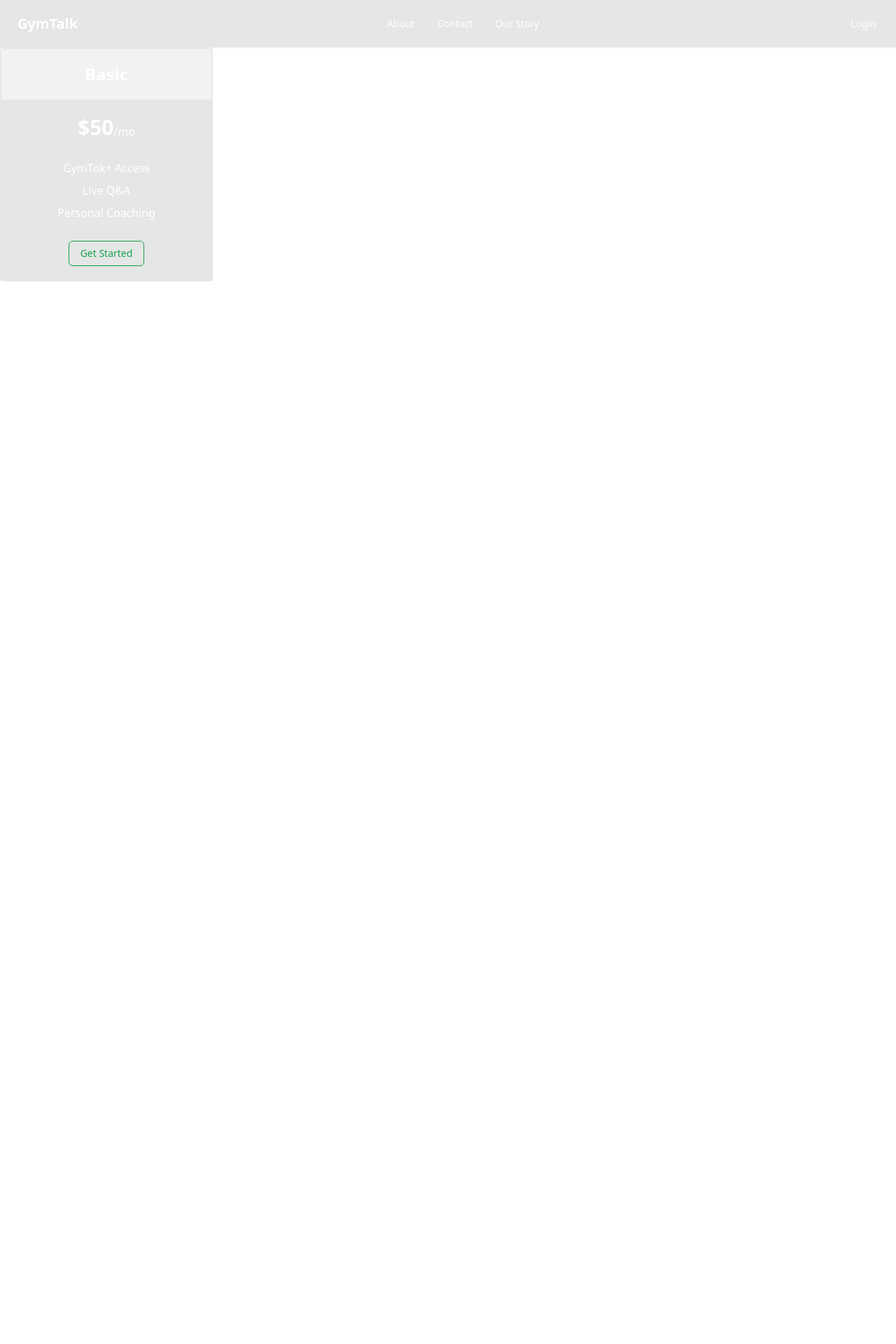
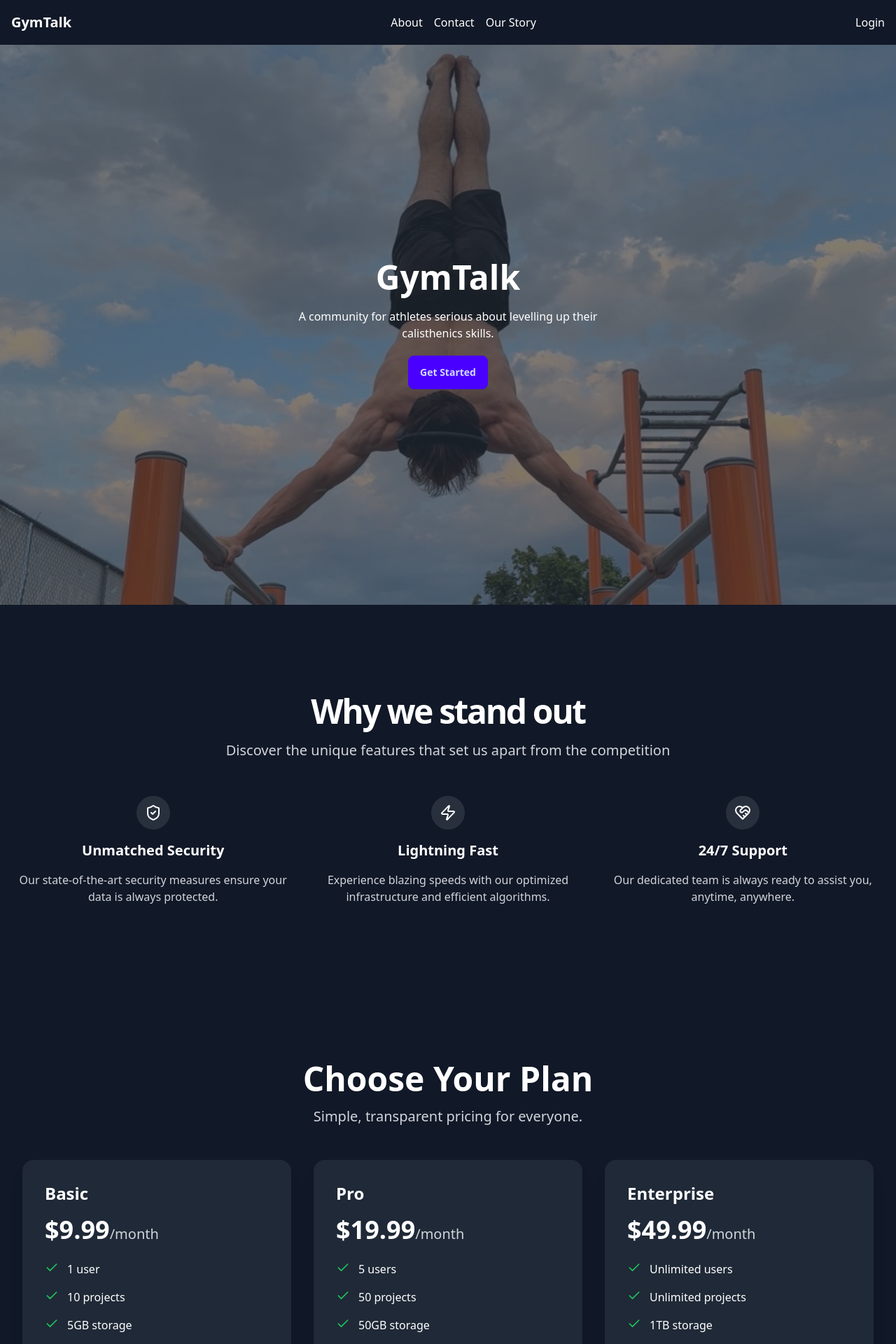
Before and after one commit to Eric0M/GymTalk, a Next.js app: page / in a window 1280 px wide. Shown: the top 1920 px of the page at 70% size. Before the commit the page ends 800 px from the top, so only its background shows below. Built offline with nearby package versions, Linux system fonts and the light colour scheme.

Commit message:
Creating new components and styling ui

```diff
--- a/app/components/header/header.tsx
+++ b/app/components/header/header.tsx
@@ -1,36 +1,94 @@
 "use client";
 
-import "@/app/components/header/header.css";
-import React from "react";
+import { useState, useEffect } from "react";
+import Link from "next/link";
+import { Menu, X } from "lucide-react";
 
-const Header = () => {
+export default function Header() {
+  const [isMenuOpen, setIsMenuOpen] = useState(false);
+
+  useEffect(() => {
+    const handleResize = () => {
+      if (window.innerWidth > 768 && isMenuOpen) {
+        setIsMenuOpen(false);
+      }
+    };
+
+    window.addEventListener("resize", handleResize);
+    return () => window.removeEventListener("resize", handleResize);
+  }, [isMenuOpen]);
+
   return (
-    <div className="navbar bg-base-300 flex-1 justify-center navbar text-white">
-      <div className="flex-none">
-        <a className="btn btn-ghost text-xl">GymTalk</a>
+    <header className="bg-gray-900 text-white">
+      <div className="container mx-auto px-4">
+        <div className="flex items-center justify-between h-16">
+          <div className="flex-shrink-0">
+            <Link href="/" className="text-xl font-bold">
+              GymTalk
+            </Link>
+          </div>
+          <nav className="hidden md:flex space-x-4">
+            <Link href="/about" className="hover:text-gray-300">
+              About
+            </Link>
+            <Link href="/contact" className="hover:text-gray-300">
+              Contact
+            </Link>
+            <Link href="/our-story" className="hover:text-gray-300">
+              Our Story
+            </Link>
+          </nav>
+          <div className="hidden md:block">
+            <Link href="/login" className="hover:text-gray-300">
+              Login
+            </Link>
+          </div>
+          <div className="md:hidden">
+            <button
+              onClick={() => setIsMenuOpen(!isMenuOpen)}
+              className="inline-flex items-center justify-center p-2 rounded-md text-gray-400 hover:text-white hover:bg-gray-700 focus:outline-none focus:ring-2 focus:ring-inset focus:ring-white"
+            >
+              <span className="sr-only">Open main menu</span>
+              {isMenuOpen ? (
+                <X className="block h-6 w-6" aria-hidden="true" />
+              ) : (
+                <Menu className="block h-6 w-6" aria-hidden="true" />
+              )}
+            </button>
+          </div>
+        </div>
       </div>
-      <div className="flex-1 flex justify-center">
-        <ul className="menu menu-horizontal px-1">
-          <li>
-            <a>About</a>
-          </li>
-          <li>
-            <a>Contact</a>
-          </li>
-          <li>
-            <a>Our Story</a>
-          </li>
-        </ul>
-      </div>
-      <div className="flex-none">
-        <ul className="menu menu-horizontal px-1">
-          <li>
-            <a>Login</a>
-          </li>
-        </ul>
-      </div>
-    </div>
+
+      {isMenuOpen && (
+        <div className="md:hidden">
+          <div className="px-2 pt-2 pb-3 space-y-1 sm:px-3">
+            <Link
+              href="/about"
+              className="block px-3 py-2 rounded-md text-base font-medium hover:text-white hover:bg-gray-700"
+            >
+              About
+            </Link>
+            <Link
+              href="/contact"
+              className="block px-3 py-2 rounded-md text-base font-medium hover:text-white hover:bg-gray-700"
+            >
+              Contact
+            </Link>
+            <Link
+              href="/our-story"
+              className="block px-3 py-2 rounded-md text-base font-medium hover:text-white hover:bg-gray-700"
+            >
+              Our Story
+            </Link>
+            <Link
+              href="/login"
+              className="block px-3 py-2 rounded-md text-base font-medium hover:text-white hover:bg-gray-700"
+            >
+              Login
+            </Link>
+          </div>
+        </div>
+      )}
+    </header>
   );
-};
-
-export default Header;
+}
--- a/app/components/main_hero/main_hero.tsx
+++ b/app/components/main_hero/main_hero.tsx
@@ -10,7 +10,7 @@ const MainHero: React.FC = () => {
       }}
     >
       <div className="hero-overlay bg-opacity-60"></div>
-      <div className="hero-content text-neutral-content text-center ">
+      <div className="hero-content text-white text-center ">
         <div className="max-w-md">
           <h1 className="mb-5 text-5xl font-bold">GymTalk</h1>
           <p className="mb-5 text-1xl">
--- a/app/components/pricing/pricing.tsx
+++ b/app/components/pricing/pricing.tsx
@@ -1,39 +1,79 @@
-import React from "react";
 import { Button } from "@/components/ui/button";
-import "@/app/components/pricing/pricing.css";
+import { Check } from "lucide-react";
 
-interface PricingProps {
-  title: string;
-  price: string;
-  features: string[];
-}
-const Pricing = (props: PricingProps) => {
+export default function PricingComponent() {
+  const tiers = [
+    {
+      name: "Basic",
+      price: "$9.99",
+      features: ["1 user", "10 projects", "5GB storage", "Basic support"],
+    },
+    {
+      name: "Pro",
+      price: "$19.99",
+      features: [
+        "5 users",
+        "50 projects",
+        "50GB storage",
+        "Priority support",
+        "Advanced analytics",
+      ],
+    },
+    {
+      name: "Enterprise",
+      price: "$49.99",
+      features: [
+        "Unlimited users",
+        "Unlimited projects",
+        "1TB storage",
+        "24/7 support",
+        "Custom integrations",
+        "Dedicated account manager",
+      ],
+    },
+  ];
+
   return (
-    <div className=" flex flex-col text-white bg-base-300 border-2 rounded">
-      <div className="text-center py-5 text-2xl border-b-2 font-bold bg-base-200">
-        {props.title}
-      </div>
-      <div className="py-5 flex flex-row justify-center">
-        <div className="text-3xl font-bold">{props.price}</div>
-        <div className="flex self-end">/mo</div>
-      </div>
-      <div>
-        <ul className="px-10 text-center">
-          <li className="mx-10 my-2">{props.features[0]}</li>
-          <li className="mx-10  my-2">{props.features[1]}</li>
-          <li className="mx-10  my-2">{props.features[2]}</li>
-        </ul>
-      </div>
-      <div className="px-10 flex justify-center my-5">
-        <Button
-          className="bg-base-300 border-green-600 text-green-600"
-          variant="outline"
-        >
-          Get Started
-        </Button>
+    <div className="min-h-screen bg-gray-900 text-white py-12 px-4 sm:px-6 lg:px-8 flex flex-col justify-center items-center">
+      <div className="w-full max-w-7xl mx-auto flex flex-col items-center">
+        <div className="text-center mb-12">
+          <h2 className="text-3xl font-extrabold sm:text-4xl lg:text-5xl">
+            Choose Your Plan
+          </h2>
+          <p className="mt-4 text-xl text-gray-300">
+            Simple, transparent pricing for everyone.
+          </p>
+        </div>
+        <div className="flex flex-col lg:flex-row gap-8 justify-center items-center lg:items-stretch w-full">
+          {tiers.map((tier, index) => (
+            <div
+              key={tier.name}
+              className="bg-gray-800 rounded-2xl shadow-xl p-8 w-full max-w-sm lg:w-auto lg:flex-1 flex flex-col"
+            >
+              <div className="flex-grow">
+                <h3 className="text-2xl font-bold">{tier.name}</h3>
+                <p className="mt-4 text-4xl font-extrabold">
+                  {tier.price}
+                  <span className="text-xl font-normal text-gray-300">
+                    /month
+                  </span>
+                </p>
+                <ul className="mt-6 space-y-4">
+                  {tier.features.map((feature) => (
+                    <li key={feature} className="flex items-start">
+                      <Check className="flex-shrink-0 w-5 h-5 text-green-500" />
+                      <span className="ml-3">{feature}</span>
+                    </li>
+                  ))}
+                </ul>
+              </div>
+              <Button className="mt-8 w-full bg-green-500 hover:bg-green-600 text-white">
+                {index === 2 ? "Contact Sales" : "Get Started"}
+              </Button>
+            </div>
+          ))}
+        </div>
       </div>
     </div>
   );
-};
-
-export default Pricing;
+}
--- a/app/components/pricing_test/pricing_test.tsx
+++ /dev/null
@@ -1,28 +0,0 @@
-import React from "react";
-import {
-  Card,
-  CardContent,
-  CardDescription,
-  CardFooter,
-  CardHeader,
-  CardTitle,
-} from "@/components/ui/card";
-
-const Price = () => {
-  return (
-    <Card>
-      <CardHeader>
-        <CardTitle>Card Title</CardTitle>
-        <CardDescription>Card Description</CardDescription>
-      </CardHeader>
-      <CardContent>
-        <p>Card Content</p>
-      </CardContent>
-      <CardFooter>
-        <p>Card Footer</p>
-      </CardFooter>
-    </Card>
-  );
-};
-
-export default Price;
--- /dev/null
+++ b/app/components/why_us/why_us.tsx
@@ -0,0 +1,50 @@
+import { ShieldCheck, Zap, HeartHandshake } from "lucide-react";
+
+export default function Why_us() {
+  return (
+    <section className="w-full min-h-3/6 bg-gray-900 text-white flex items-center justify-center py-12 md:py-24 lg:py-32">
+      <div className="container px-4 md:px-6">
+        <div className="flex flex-col items-center justify-center space-y-4 text-center">
+          <h2 className="text-3xl font-bold tracking-tighter sm:text-5xl">
+            Why we stand out
+          </h2>
+          <p className="max-w-[900px] text-gray-300 md:text-xl/relaxed lg:text-base/relaxed xl:text-xl/relaxed">
+            Discover the unique features that set us apart from the competition
+          </p>
+        </div>
+        <div className="grid grid-cols-1 md:grid-cols-3 gap-8 mt-12">
+          <div className="flex flex-col items-center space-y-4 text-center">
+            <div className="bg-white/10 p-3 rounded-full">
+              <ShieldCheck className="w-6 h-6 text-white" />
+            </div>
+            <h3 className="text-xl font-bold">Unmatched Security</h3>
+            <p className="text-gray-300">
+              Our state-of-the-art security measures ensure your data is always
+              protected.
+            </p>
+          </div>
+          <div className="flex flex-col items-center space-y-4 text-center">
+            <div className="bg-white/10 p-3 rounded-full">
+              <Zap className="w-6 h-6 text-white" />
+            </div>
+            <h3 className="text-xl font-bold">Lightning Fast</h3>
+            <p className="text-gray-300">
+              Experience blazing speeds with our optimized infrastructure and
+              efficient algorithms.
+            </p>
+          </div>
+          <div className="flex flex-col items-center space-y-4 text-center">
+            <div className="bg-white/10 p-3 rounded-full">
+              <HeartHandshake className="w-6 h-6 text-white" />
+            </div>
+            <h3 className="text-xl font-bold">24/7 Support</h3>
+            <p className="text-gray-300">
+              Our dedicated team is always ready to assist you, anytime,
+              anywhere.
+            </p>
+          </div>
+        </div>
+      </div>
+    </section>
+  );
+}
--- a/app/page.tsx
+++ b/app/page.tsx
@@ -3,19 +3,15 @@ import MainHero from "./components/main_hero/main_hero";
 import About from "./components/about_me/about_me";
 import Product_Card from "./components/product_card/product_card";
 import Pricing from "./components/pricing/pricing";
-import Price from "./components/pricing_test/pricing_test";
+import Why_us from "./components/why_us/why_us";
 
 export default function Home() {
   return (
     <>
       <Header />
-      <div className="flex flex-row bg-base-100">
-        <Pricing
-          title="Basic"
-          price="$50"
-          features={["GymTok+ Access", "Live Q&A", "Personal Coaching"]}
-        />
-      </div>
+      <MainHero />
+      <Why_us />
+      <Pricing />
     </>
   );
 }
```
